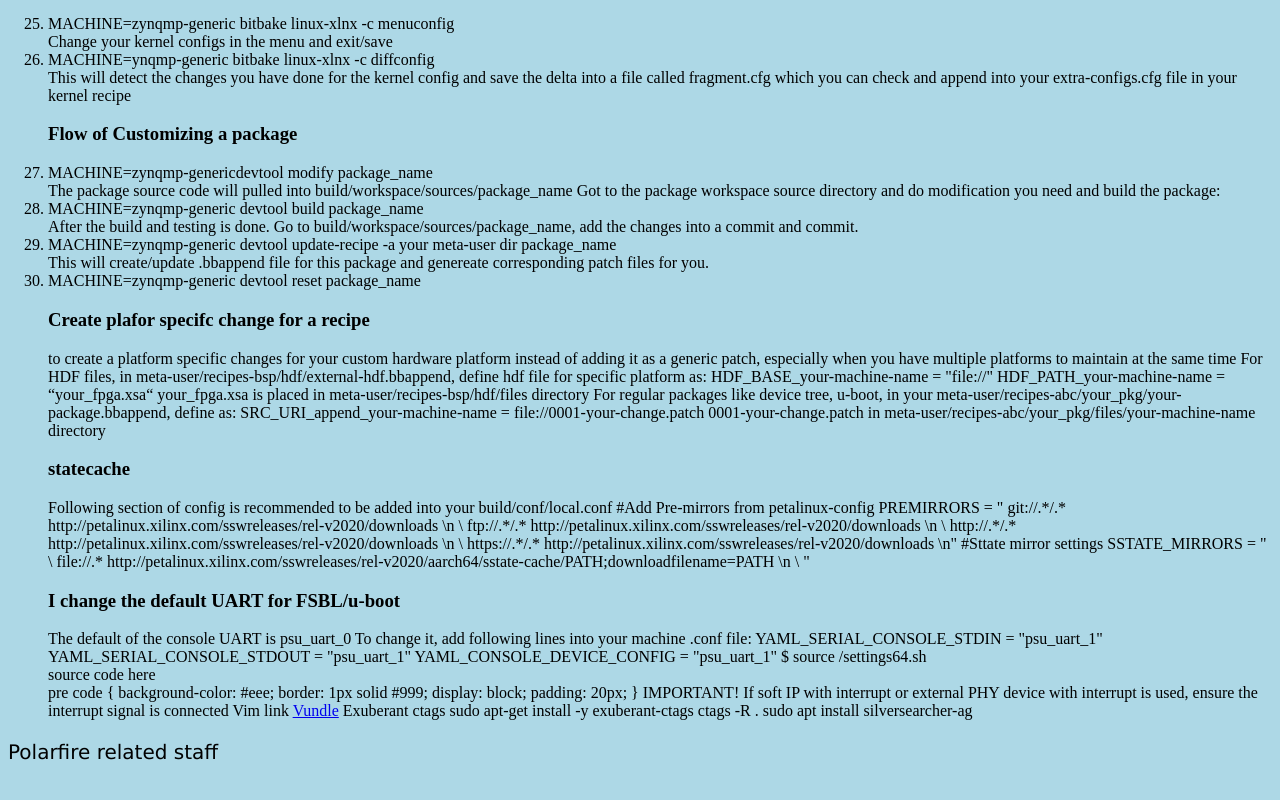
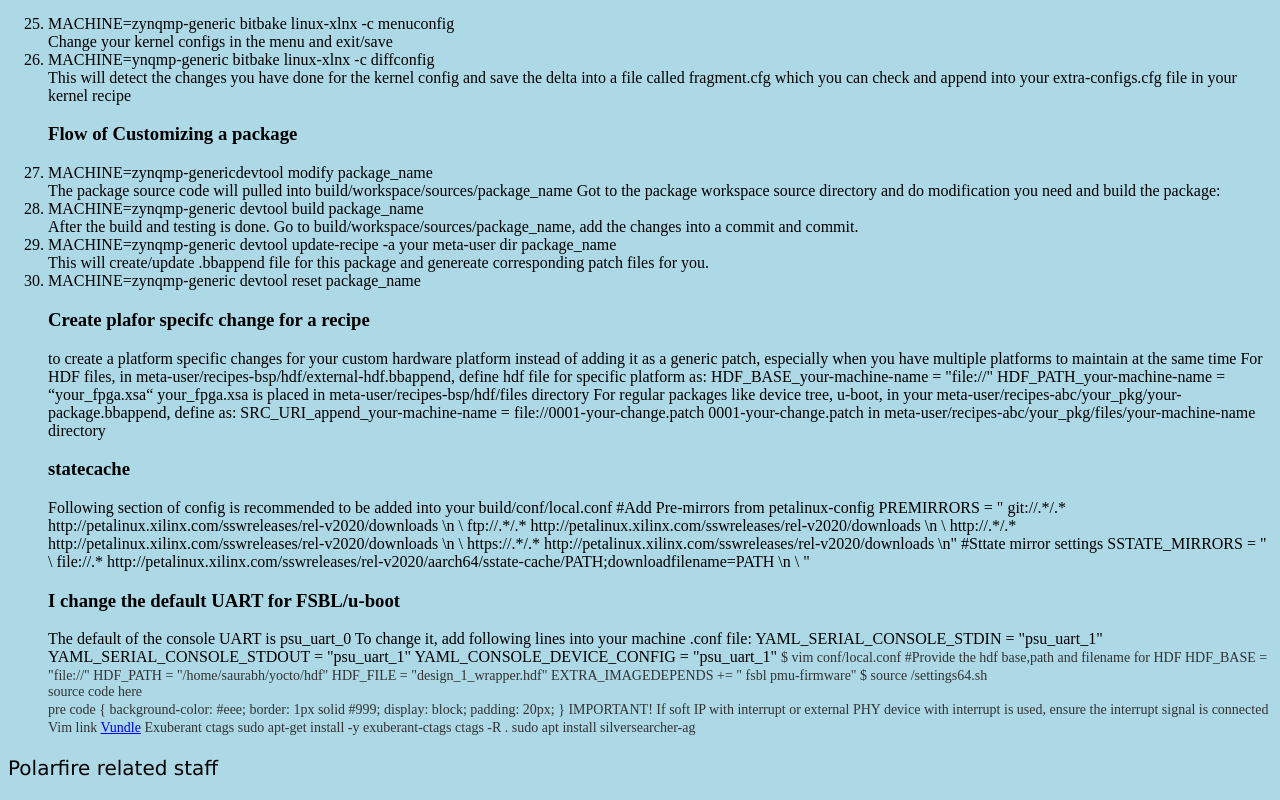
Before and after one commit to linuxemb/wiki, a plain HTML site: page index.html in a window 1280 px wide. Shown: the part 2370-3170 px from the top of the page. Drawn offline with Linux system fonts and the light colour scheme.

Commit message:
add black code box

```diff
--- a/index.html
+++ b/index.html
@@ -289,7 +289,15 @@ To change it, add following lines into your machine .conf file:
 <break>YAML_SERIAL_CONSOLE_STDOUT = "psu_uart_1"</break>
 <break>YAML_CONSOLE_DEVICE_CONFIG = "psu_uart_1"</break>
 
+<span style="color: #333333; font-size: 14px;">$ vim conf/local.conf
 
+  #Provide the hdf base,path and filename for HDF
+
+  HDF_BASE = "file://"
+  HDF_PATH = "/home/saurabh/yocto/hdf"
+  HDF_FILE = "design_1_wrapper.hdf"
+
+  EXTRA_IMAGEDEPENDS += " fsbl pmu-firmware"
 
 
       $ source <path-to-installed-Xilinx-Vivado>/settings64.sh
```
